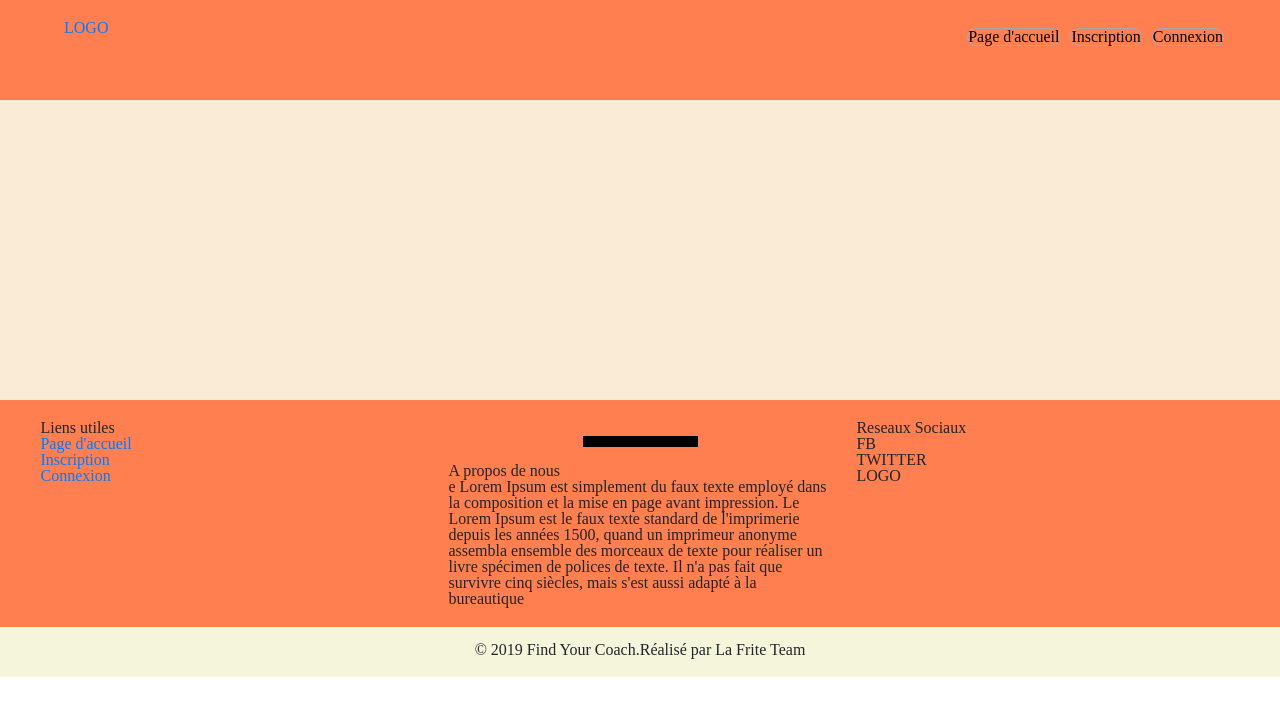
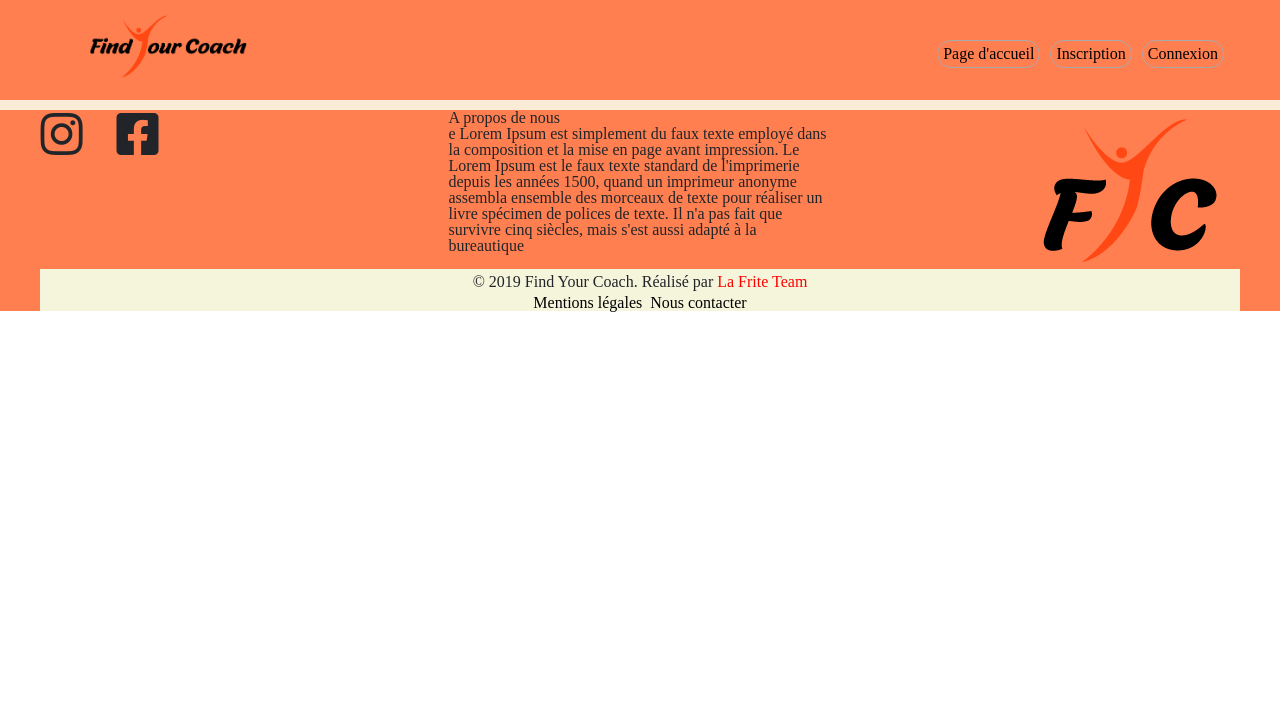
Before and after one commit to sauvalsen/find_your_coach, a Symfony app: template templates/default/index.html.twig in a window 1280 px wide. Shown: the top 716 px of the page. Run offline with Twig, Linux system fonts and the light colour scheme; the template is opened without the code that fills it, so the values that code supplies are empty; some libraries are stand-ins or nearby versions.

Commit message:
style header footer

```diff
--- a/public/asset_front/css/style.css
+++ b/public/asset_front/css/style.css
@@ -66,7 +66,7 @@ table {
     width:100%;
     max-width: 1200px;
     margin: 0 auto;
-    padding-top:20px;
+
 }
 
 /*header*/
@@ -76,11 +76,17 @@ header.page-header {
     background-color: var(--Couleur-principale);
 }
 .header-logo{
+
     float:left;
     margin-left:2%;
 }
+.header-logo img{
+height:80px;
+padding-top:10px;
+}
 ul.nav.navbar {
     float:right;
+    padding-top: 40px;
 }
 .nav.navbar li a{
     float:left;
@@ -88,11 +94,12 @@ ul.nav.navbar {
     border: solid 1px darkgrey ;
     border-radius: 15px;
     margin-left: 10px;
+    padding: 5px;
 }
 
 /*section*/
 section{
-    height:300px;
+    height:10px;
     background-color: antiquewhite
 }
 
@@ -101,13 +108,10 @@ section{
 footer{
     background-color: var(--Couleur-principale);
 }
-.colone hr{
-    width:30%;
-    background-color:black;
-    height:10px;
+.reseaux i{
+    padding-right: 30px;
+}
 
-
-}
 .colones{
     margin-left:-2%;
     height:auto;
@@ -118,10 +122,35 @@ footer{
     margin-left: 2%;
 }
 
-.copyright {
-    margin-top:20px;
-    padding-top:15px;
+
+.logo-bas{
+    float:right;
+    padding-right: 15px;
+}
+.liens-footer li a{
+    color:black;
+}
+
+/*bottom bar*/
+.bottom-bar {
+    width:100%;
+    background-color: beige;
     text-align: center;
-    height:50px;
-    background-color: beige;
 }
+.bottom-bar p{
+    padding-top: 5px;
+}
+
+.bottom-bar p span{
+    color:red;
+}
+
+ul.nav-footer{
+    padding-top: 5px;
+}
+.nav-footer li {
+    display: inline-block;
+}
+.nav-footer li a {
+    color:black;
+}
--- a/templates/base.html.twig
+++ b/templates/base.html.twig
@@ -5,6 +5,7 @@
         <title>{% block title %}Welcome!{% endblock %}</title>
         <link rel="stylesheet" href="https://stackpath.bootstrapcdn.com/bootstrap/4.3.1/css/bootstrap.min.css" integrity="sha384-ggOyR0iXCbMQv3Xipma34MD+dH/1fQ784/j6cY/iJTQUOhcWr7x9JvoRxT2MZw1T" crossorigin="anonymous">
         <link href="{{ asset('asset_front/css/style.css') }}" rel="stylesheet"/>
+        <link rel="stylesheet" href="https://use.fontawesome.com/releases/v5.8.2/css/all.css" integrity="sha384-oS3vJWv+0UjzBfQzYUhtDYW+Pj2yciDJxpsK1OYPAYjqT085Qq/1cq5FLXAZQ7Ay" crossorigin="anonymous">
         {% block stylesheets %}{% endblock %}
     </head>
     <body>
@@ -12,7 +13,7 @@
                                                         <!--header-->
             <header class="page-header">
                 <div class="wrap">
-                    <div class="header-logo"><a href="{{ path('app_homepage') }}">LOGO</a></li>
+                    <div class="header-logo"><a href="{{ path('app_homepage') }}"><img src="{{ asset('asset_front/img/logo_long.png') }}"></a></li>
                     </div>
                     <nav>
                         <ul class="nav navbar">
@@ -34,9 +35,10 @@
                             {% endif %}
                         </ul>
                     </nav>
-                <div>
+                    <div class="clear"></div>
+                </div>
             </header>
-        {# </div> #}
+
             <!--end wrap-->
             <section>
 
@@ -45,49 +47,34 @@
 
             <footer class="page-footer">
                 <div class="wrap">
-            <!--3 colones-->
+                    <!--3 colones-->
                     <div class="colones">
                         <div class="colone">
-                                <h3 class="titre-colone">Liens utiles</h3>
-                            <nav>
-                                <ul class="liens-footer">
-                                    <li class="accueil"><a href="{{ path('app_homepage') }}">Page d'accueil</a></li>
-                                    {% if is_granted('IS_AUTHENTICATED_FULLY') %}
-                                        {% if is_granted('ROLE_SUPER_ADMIN') %}
-                                    <li class="back"><a href="{{ path('app_admin') }}">Back-office</a></li>
-                                        {% endif %}
-                                        {% if is_granted('ROLE_ADMIN') %}
-                                    <li class="resa"><a href="#">Gérer les réservation</a></li>
-                                        {% endif %}
-                                        {% if is_granted('ROLE_USER') %}
-                                    <li class="mon_compte"><a href="#">Mon compte</a></li>
-                                    <li><a href="{{ path('app_logout') }}">Deconnexion</a></li>
-                                        {% endif %}
-                                    {% else %}
-                                    <li class="inscription"><a href="{{ path('app_homepage') }}">Inscription</a></li>
-                                    <li class="connexion"><a href="{{ path('app_login') }}">Connexion</a></li>
-                                    {% endif %}
-                                </ul>
-                            </nav>
+                            <div class="reseaux">
+                                <i class="fab fa-instagram fa-3x"></i>
+                                <i class="fab fa-facebook-square fa-3x"></i>
+                            </div>
                         </div>
                         <div class="colone">
-                        <hr></hr>
-                                <h3 class="Apropos-colone">A propos de nous</h3>
-                                <p>e Lorem Ipsum est simplement du faux texte employé dans la composition et la mise en page avant impression. Le Lorem Ipsum est le faux texte standard de l'imprimerie depuis les années 1500, quand un imprimeur anonyme assembla ensemble des morceaux de texte pour réaliser un livre spécimen de polices de texte. Il n'a pas fait que survivre cinq siècles, mais s'est aussi adapté à la bureautique</p>
-
+                            <h3 class="propos-colone">A propos de nous</h3>
+                            <p>e Lorem Ipsum est simplement du faux texte employé dans la composition et la mise en page avant impression. Le Lorem Ipsum est le faux texte standard de l'imprimerie depuis les années 1500, quand un imprimeur anonyme assembla ensemble des morceaux de texte pour réaliser un livre spécimen de polices de texte. Il n'a pas fait que survivre cinq siècles, mais s'est aussi adapté à la bureautique</p>
                         </div>
                         <div class="colone">
-                                <h3 class="reseaux-colone">Reseaux Sociaux</h3>
-                                <p>FB</p>
-                                <p>TWITTER</p>
-                                 <p>LOGO<p>
+                            <div class="logo-bas"><img src="{{ asset('asset_front/img/logo_court.png') }}"></div>
                         </div>
-                    </div>
                     <div class="clear"> </div>
-                 </div>
-                    <div class="copyright">
-                        <p>© 2019 Find Your Coach.Réalisé par <span>La Frite Team</span></p>
-                    </div>
+                </div>
+                <div class="bottom-bar">
+                    <p class="copyright">© 2019 Find Your Coach.&nbsp;Réalisé par<span> La Frite Team</span></p>
+                    <ul class="nav-footer">
+                        <li><a href="#">Mentions légales&nbsp;</a></li>
+                        <li><a href="#">Nous contacter</a></li>
+                    </ul>
+                </div>
+            </footer>
+
+
+
 
 
             {% block body %}{% endblock %}
```
